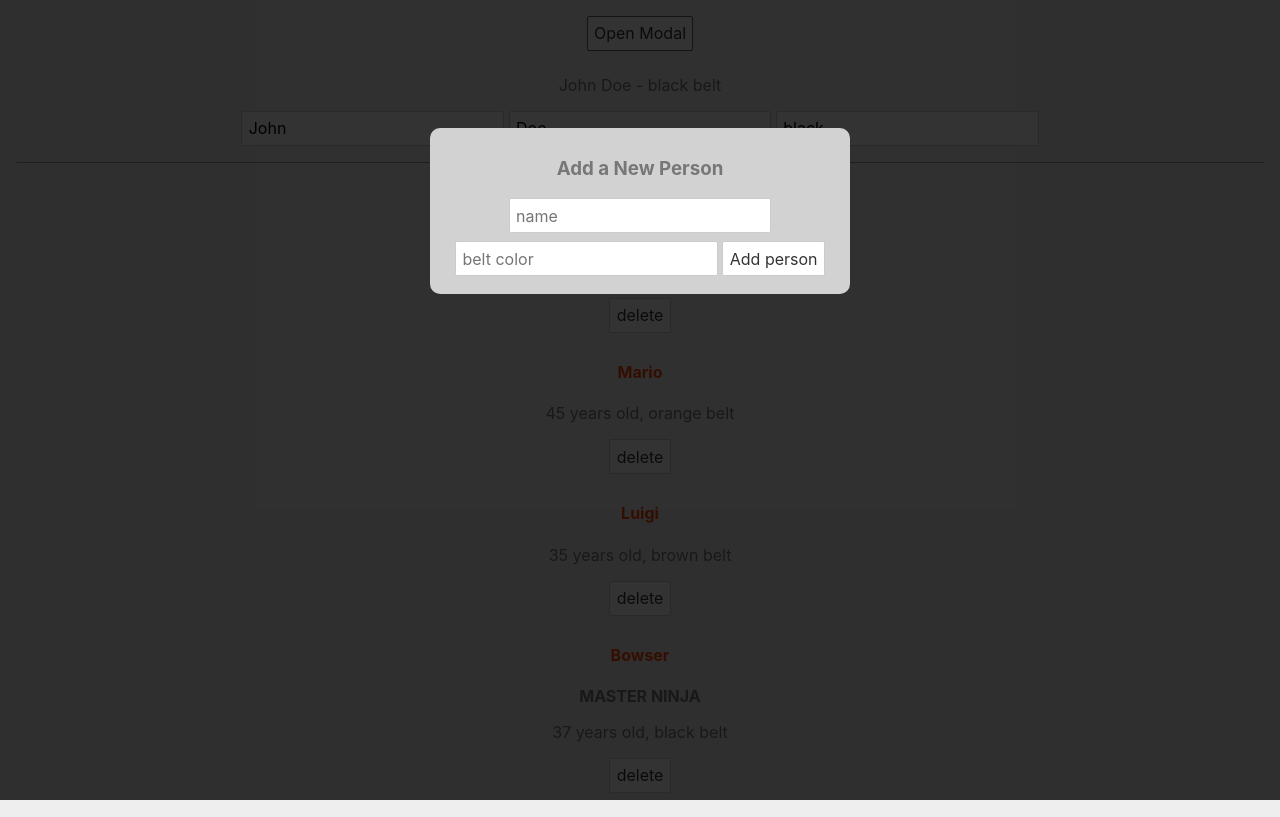
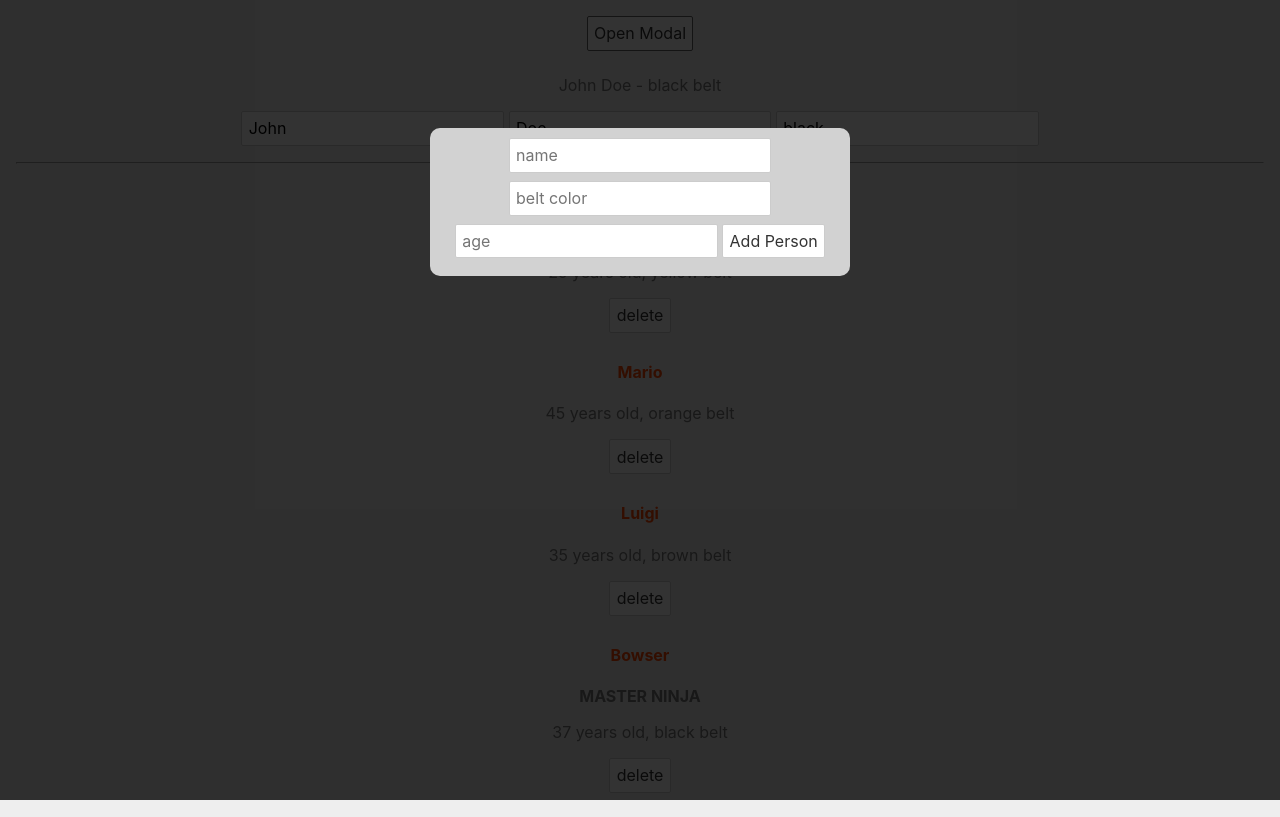
Before and after one commit to dmiloloza/net_ninja-svelte-tutorial, a Svelte app: page / in a window 1280 px wide. Both pictures are taken after a click on the button "Open Modal". Built offline with nearby package versions, Linux system fonts and the light colour scheme.

Commit message:
#15 - Forms

```diff
--- /dev/null
+++ b/src/AddPersonForm.svelte
@@ -0,0 +1,17 @@
+<script>
+    let name;
+    let beltColor;
+    let age;
+
+   const handleSubmit = () => console.log(name)
+</script>
+
+<form on:submit|preventDefault={handleSubmit}>
+    <input bind:value={name} placeholder="name" type="text">
+    <input bind:value={beltColor} placeholder="belt color" type="text">
+    <input bind:value={age} placeholder="age" type="number">
+    <button>Add Person</button>
+</form>
+
+<style>
+</style>
--- a/src/App.svelte
+++ b/src/App.svelte
@@ -1,5 +1,6 @@
 <script>
     import Modal from './Modal.svelte';
+    import AddPersonForm from "./AddPersonForm.svelte";
 
     let showModal = false;
 
@@ -33,7 +34,6 @@
     ]
 
     $: fullName = `${firstName} ${lastName}`;
-    $: console.log(beltColor);
 
     const handleClick = id => {
         //delete the person from people. False filters that item from array (person.id !== id)
@@ -45,13 +45,9 @@
 </script>
 <!--showModel={showModel}  => when variable and prop name is the same. WE can use short hand like below-->
 <Modal on:click={toggleModal} {showModal}>
-<h3>Add a New Person</h3>
-    <from>
-        <input type="text" placeholder="name">
-        <input type="text" placeholder="belt color">
-        <button>Add person</button>
-    </from>
+    <AddPersonForm/>
 </Modal>
+
 <main>
     <button on:click={toggleModal}>Open Modal</button>
     <p>{fullName} - {beltColor} belt</p>
```
